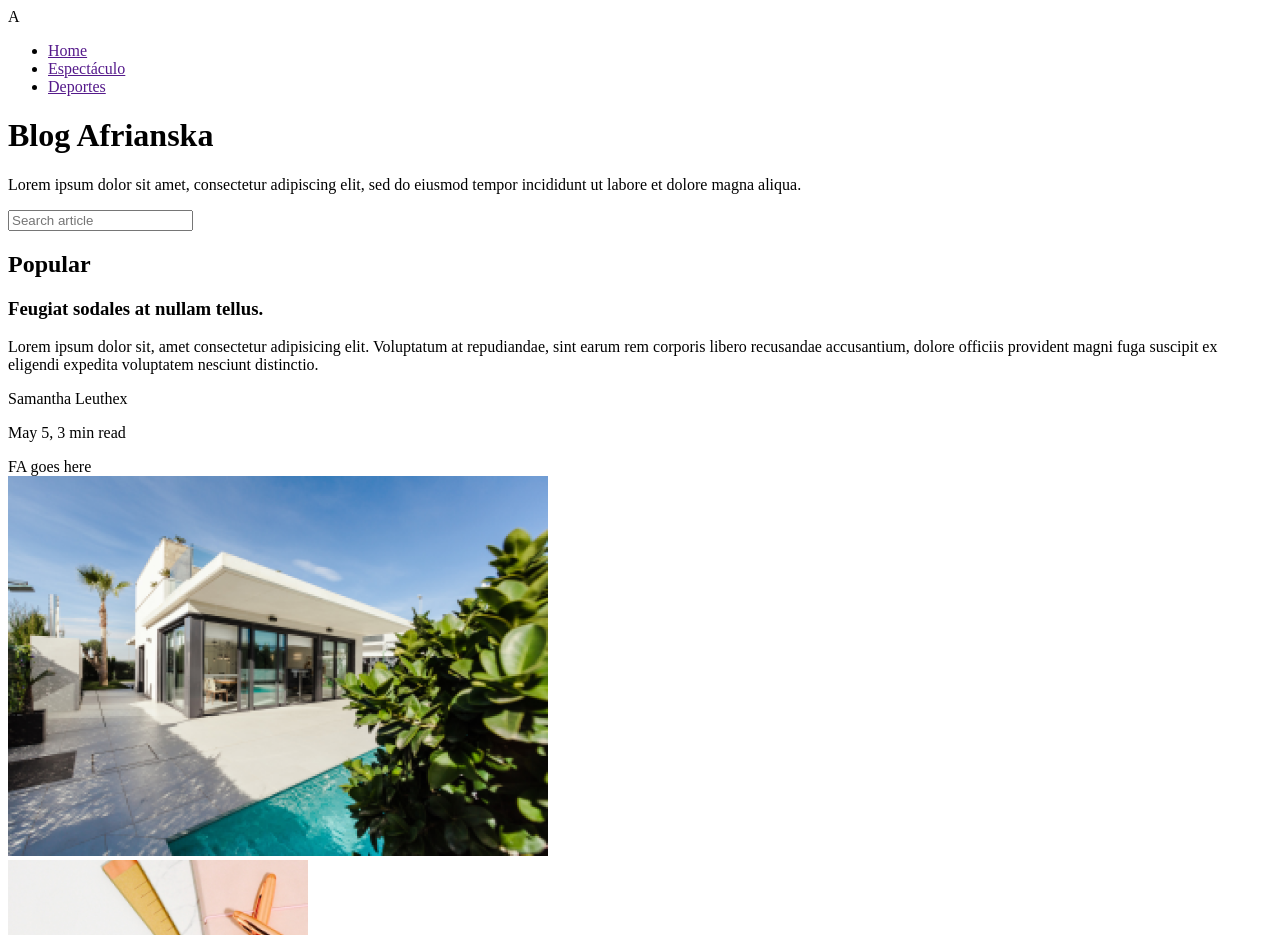
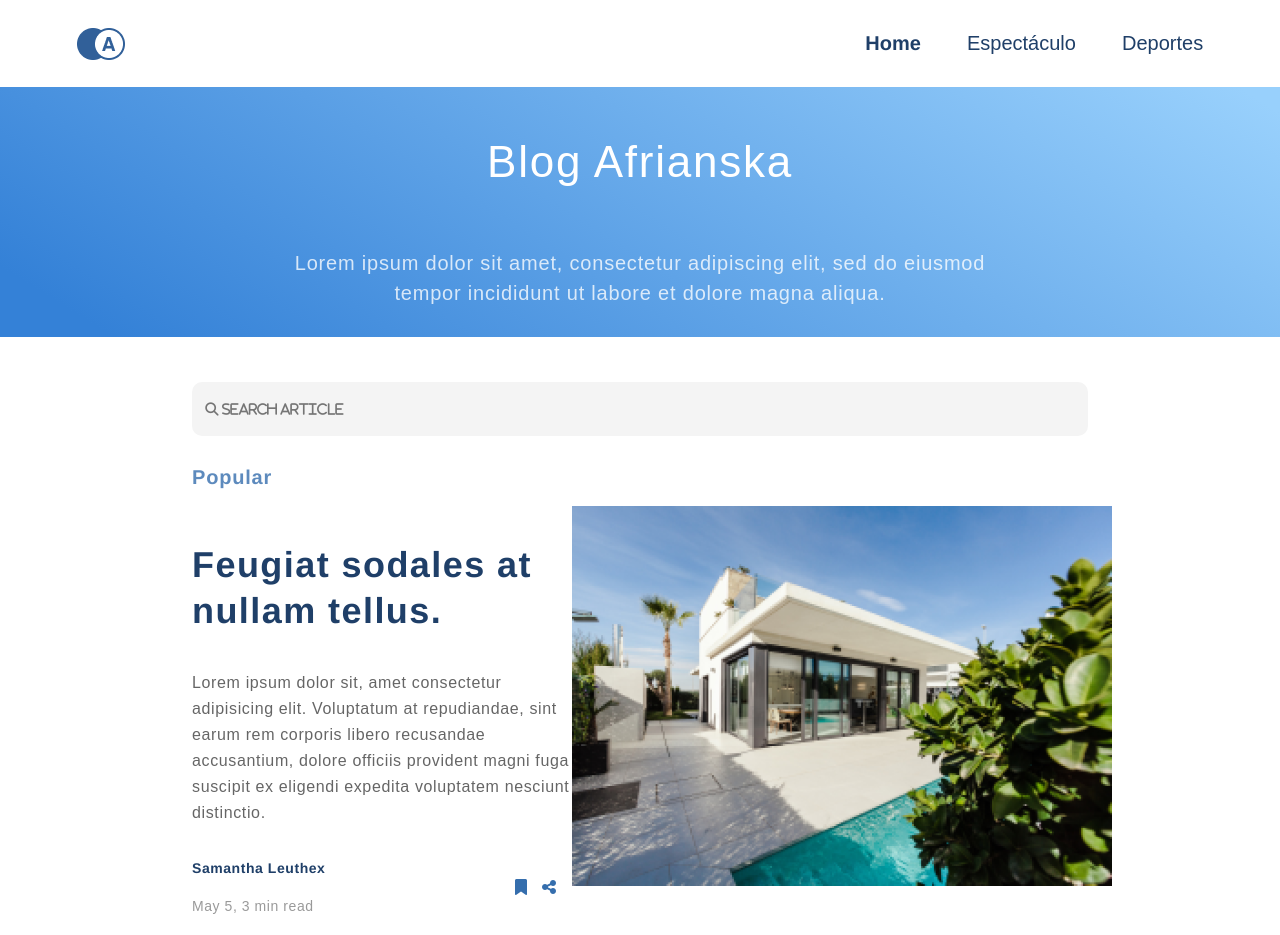
Before and after one commit to Ordnas1/pachaqtec-reto-2, a plain HTML site: page index.html in a window 1280 px wide. Shown: the top 935 px of the page. Drawn offline with Linux system fonts and the light colour scheme; a web font is replaced by a local one.

Commit message:
Finish favorite article

```diff
--- a/css/styles.css
+++ b/css/styles.css
@@ -0,0 +1,290 @@
+/* globals */
+* {
+    box-sizing: border-box;
+}
+
+*::after, *::before {
+    box-sizing: inherit;
+}
+
+
+@font-face {
+    font-family: Arial;
+    src: url('fonts/ArialUnicodeMS.tff');
+}
+
+
+@font-face {
+    font-family: Helvetica;
+    src: url('fonts/Helvetica 400.tff');
+}
+
+body {
+    margin: 0;
+    font-family: 'Arial';
+}
+
+h1 {
+    font-family: Arial;
+    font-style: normal;
+    font-weight: normal;
+    font-size: 44px;
+    line-height: 74px;
+    /* identical to box height, or 168% */
+
+    text-align: center;
+    letter-spacing: 0.04em;
+
+    color: #FFFFFF;
+}
+
+h2 {
+    font-family: Helvetica;
+    font-style: normal;
+    font-weight: bold;
+    font-size: 20px;
+    line-height: 23px;
+    /* identical to box height */
+
+    letter-spacing: 0.04em;
+
+    /* blue_03 */
+
+    color: #356EAD;
+    opacity: 0.8;
+}
+
+
+h3 {
+    font-family: Helvetica;
+    font-style: normal;
+    font-weight: bold;
+    font-size: 22px;
+    line-height: 32px;
+    /* or 145% */
+
+    letter-spacing: 0.04em;
+
+    /* Blue_01 */
+
+    color: #1F3F68;
+}
+
+/* main nav bar */
+
+.navbar {
+    display: flex;
+    justify-content: space-between;
+    align-items: center;
+    width: 88%;
+    margin: 0 auto;
+    padding: 1rem 0;
+}
+
+
+.navbar > ul {
+    list-style-type: none;
+    display: flex;
+    padding: 0;
+    justify-content: space-between;
+    width: 30%;
+}
+
+.navbar > ul > li {
+    padding: 0;
+    font-family: 'Helvetica';
+}
+
+.navbar > ul > li > a {
+    color: #1F3F68;
+}
+
+.current {
+    color: #1F3F68;
+    font-weight: 600;
+}
+
+.navbar > ul > li > a:link {
+    text-decoration: none;
+    font-size: 20px;
+
+}
+
+/* header */
+
+.main-header {
+    text-align: center;
+    background: linear-gradient(211.87deg, #98D0FC 2.46%, #3481D7 93.24%);
+    height: 250px;
+    display: flex;
+    flex-direction: column;
+    justify-content: center;
+    align-items: center;
+    margin-bottom: 2em;
+}
+
+
+
+
+.header-sub {
+    font-family: Arial;
+    font-style: normal;
+    font-weight: normal;
+    font-size: 20px;
+    line-height: 30px;
+    /* or 150% */
+
+    text-align: center;
+    letter-spacing: 0.04em;
+
+    color: rgba(255, 255, 255, 0.78);
+    width: 57%;
+}
+
+/* main */
+
+main {
+    padding: 0 15%;
+}
+
+/* searchbox */
+
+input[type=text] {
+    width: 100%;
+    font-family: 'FontAwesome';
+    border: 0px;
+    margin: 1em 0;
+    padding: 1.5em 1em;
+    background: #F4F4F4;
+    border-radius: 10px;
+}
+
+
+/* popular article */
+
+.popular-grid {
+    display: grid;
+    grid-template-columns: repeat(3, 1fr);
+    grid-template-rows: auto;
+    justify-items: center;
+    align-items: center;
+    grid-gap: 10px 10px;
+}
+
+.popular-article-main {
+    grid-column-start: 1;
+    grid-column-end: 4;
+    grid-row-start: 1;
+    grid-row-end: 3;
+    display: flex;
+}
+
+.popular-article-main > .popular-article-text {
+    order: -1;
+}
+
+.popular-article-main > .popular-article-text h3 {
+    font-family: Helvetica;
+    font-style: normal;
+    font-weight: bold;
+    font-size: 36px;
+    line-height: 46px;
+    /* or 128% */
+
+    letter-spacing: 0.04em;
+
+    /* Blue_01 */
+
+    color: #1F3F68;
+}
+
+.popular-article-main > .popular-article-text .summary-text {
+    font-family: Arial;
+    font-style: normal;
+    font-weight: normal;
+    font-size: 16px;
+    line-height: 26px;
+    /* or 162% */
+
+    letter-spacing: 0.04em;
+
+    color: #000000;
+
+    opacity: 0.6;
+}
+
+.popular-article {
+    grid-row-start: 3;
+    grid-row-end: 5;
+}
+
+.popular-author {
+    font-family: Helvetica;
+    font-style: normal;
+    font-weight: bold;
+    font-size: 14px;
+    line-height: 24px;
+    /* identical to box height, or 171% */
+
+    letter-spacing: 0.04em;
+
+    /* Blue_01 */
+
+    color: #1F3F68;
+    }
+
+.popular-timestamp {
+    font-family: Arial;
+    font-style: normal;
+    font-weight: normal;
+    font-size: 14px;
+    line-height: 24px;
+    /* identical to box height, or 171% */
+
+    letter-spacing: 0.04em;
+
+    color: rgba(0, 0, 0, 0.4);
+}
+
+.popular-fa {
+    width: 15%;
+    padding-right: 1em;
+    display: flex;
+    justify-content: space-between;
+    color:#356EAD;;
+}
+
+.popular-summary-footer {
+    display: flex;
+    justify-content: space-between;
+    align-items: center;
+}
+
+.popular-article .summary-text {
+    font-family: Arial;
+    font-style: normal;
+    font-weight: normal;
+    font-size: 16px;
+    line-height: 26px;
+    /* or 162% */
+
+    letter-spacing: 0.04em;
+
+    color: rgba(0, 0, 0, 0.6);
+}
+
+.seeall-pop {
+    text-decoration: none;
+    font-family: Helvetica;
+    font-style: normal;
+    font-weight: bold;
+    font-size: 16px;
+    line-height: 18px;
+    text-align: right;
+    letter-spacing: 0.04em;
+    text-transform: uppercase;
+    /* blue_03 */
+
+    color: #356EAD;
+    opacity: 0.8;
+}
--- a/index.html
+++ b/index.html
@@ -5,15 +5,13 @@
     <meta name="viewport" content="width=device-width, initial-scale=1.0">
     <link rel="stylesheet" href="css/styles.css">
     <title>Reto dos</title>
+    <script src="https://kit.fontawesome.com/62433110b3.js" crossorigin="anonymous"></script>
 </head>
 <body>
     <nav class="navbar">
-        <div class="logo">
-            <div class="elipse"></div>
-            <div class="elipse-front">A</div>
-        </div>
+        <img class="navbar-logo" src="images/LOGO.png" alt="" width="48" height="32">
         <ul>
-            <li class="current"><a href="">Home</a></li>
+            <li><a class="current" href="">Home</a></li>
             <li><a href="">Espectáculo</a></li>
             <li><a href="">Deportes</a></li>
         </ul>
@@ -26,11 +24,18 @@
     </header>
     <main>
         <form action="">
-            <input type="text" name="searchbar" id="searchbar" placeholder="Search article" pattern=>
+            <input
+            type="text"
+            name="searchbar"
+            id="searchbar"
+            placeholder="&#xF002 Search article"
+            style="">
         </form>
         <section class="popular">
             <h2>Popular</h2>
+            <div class="popular-grid">
                 <article class="popular-article-main">
+                    <img src="images/img-post-1.png" alt="" width="540" height="380">
                     <div class="popular-article-text">
                         <section class="popular-summary">
                             <h3>Feugiat sodales at nullam tellus.</h3>
@@ -46,13 +51,12 @@
                                 <p class="popular-timestamp">May 5, 3 min read</p>
                             </div>
                             <div class="popular-fa">
-                            FA goes here
+                                <i class="fas fa-bookmark"></i>
+                                <i class="fas fa-share-alt"></i>
                             </div>
                         </div>
                     </div>
-                <img src="images/img-post-1.png" alt="">
                 </article>
-            <div class="popular-article-container">
                 <article class="popular-article">
                     <img src="images/img-post-2.png" alt="">
                     <div class="popular-article-text">
@@ -70,7 +74,8 @@
                                 <p class="popular-timestamp">May 5, 3 min read</p>
                             </div>
                             <div class="popular-fa">
-                                FA goes here
+                                <i class="fas fa-bookmark"></i>
+                                <i class="fas fa-share-alt"></i>
                             </div>
                         </div>
                     </div>
@@ -92,7 +97,8 @@
                                 <p class="popular-timestamp">May 5, 3 min read</p>
                             </div>
                             <div class="popular-fa">
-                                FA goes here
+                                <i class="fas fa-bookmark"></i>
+                                <i class="fas fa-share-alt"></i>
                             </div>
                         </div>
                     </div>
@@ -114,13 +120,14 @@
                                 <p class="popular-timestamp">May 5, 3 min read</p>
                             </div>
                             <div class="popular-fa">
-                                FA goes here
+                                <i class="fas fa-bookmark"></i>
+                                <i class="fas fa-share-alt"></i>
                             </div>
                         </div>
                     </div>
                 </article>
             </div>
-            <a>See all popular articles</a>
+            <p class="seeall-pop">See all popular articles</p>
             <hr>
         </section>
         <section class="all-article">
@@ -141,8 +148,9 @@
                             <p class="main-author">Samantha Leuthex</p>
                             <p class="main-timestamp">May 5, 3 min read</p>
                         </div>
-                        <div class="main-fa">
-                            FA goes here
+                        <div class="popular-fa">
+                            <i class="fas fa-bookmark"></i>
+                            <i class="fas fa-share-alt"></i>
                         </div>
                     </div>
                 </div>
@@ -163,8 +171,9 @@
                             <p class="main-author">Samantha Leuthex</p>
                             <p class="main-timestamp">May 5, 3 min read</p>
                         </div>
-                        <div class="main-fa">
-                            FA goes here
+                        <div class="popular-fa">
+                            <i class="fas fa-bookmark"></i>
+                            <i class="fas fa-share-alt"></i>
                         </div>
                     </div>
                 </div>
@@ -184,8 +193,9 @@
                             <p class="main-author">Samantha Leuthex</p>
                             <p class="main-timestamp">May 5, 3 min read</p>
                         </div>
-                        <div class="main-fa">
-                            FA goes here
+                        <div class="popular-fa">
+                            <i class="fas fa-bookmark"></i>
+                            <i class="fas fa-share-alt"></i>
                         </div>
                     </div>
                 </div>
@@ -205,8 +215,9 @@
                             <p class="main-author">Samantha Leuthex</p>
                             <p class="main-timestamp">May 5, 3 min read</p>
                         </div>
-                        <div class="main-fa">
-                            FA goes here
+                        <div class="popular-fa">
+                            <i class="fas fa-bookmark"></i>
+                            <i class="fas fa-share-alt"></i>
                         </div>
                     </div>
                 </div>
@@ -226,8 +237,9 @@
                             <p class="main-author">Samantha Leuthex</p>
                             <p class="main-timestamp">May 5, 3 min read</p>
                         </div>
-                        <div class="main-fa">
-                            FA goes here
+                        <div class="popular-fa">
+                            <i class="fas fa-bookmark"></i>
+                            <i class="fas fa-share-alt"></i>
                         </div>
                     </div>
                 </div>
```
Also changed, not shown: images/LOGO.png (added). Lines whose indentation alone changed are shown as unchanged.
